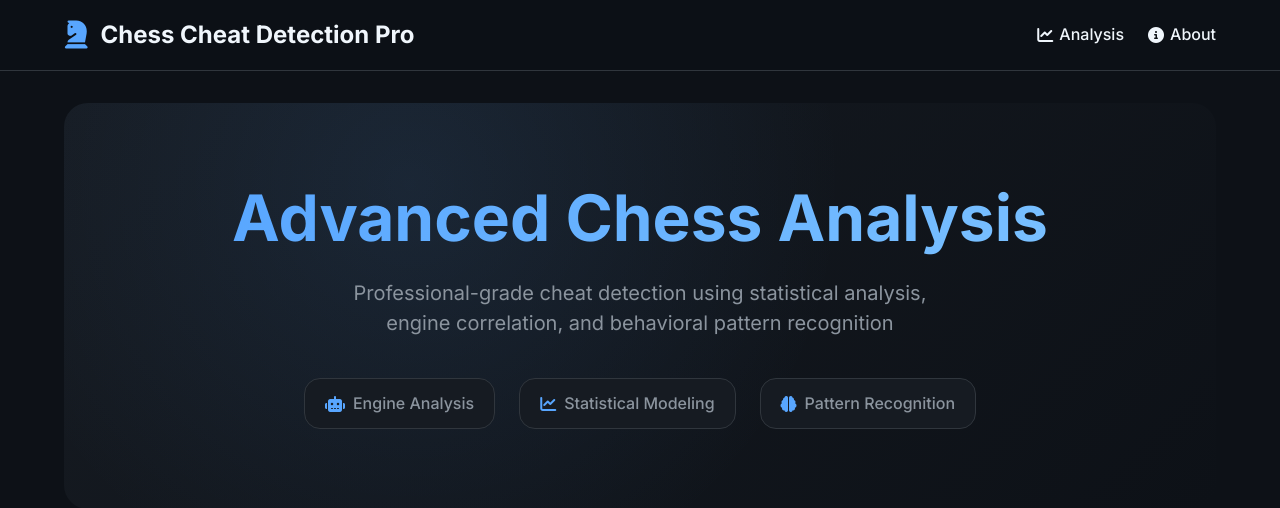
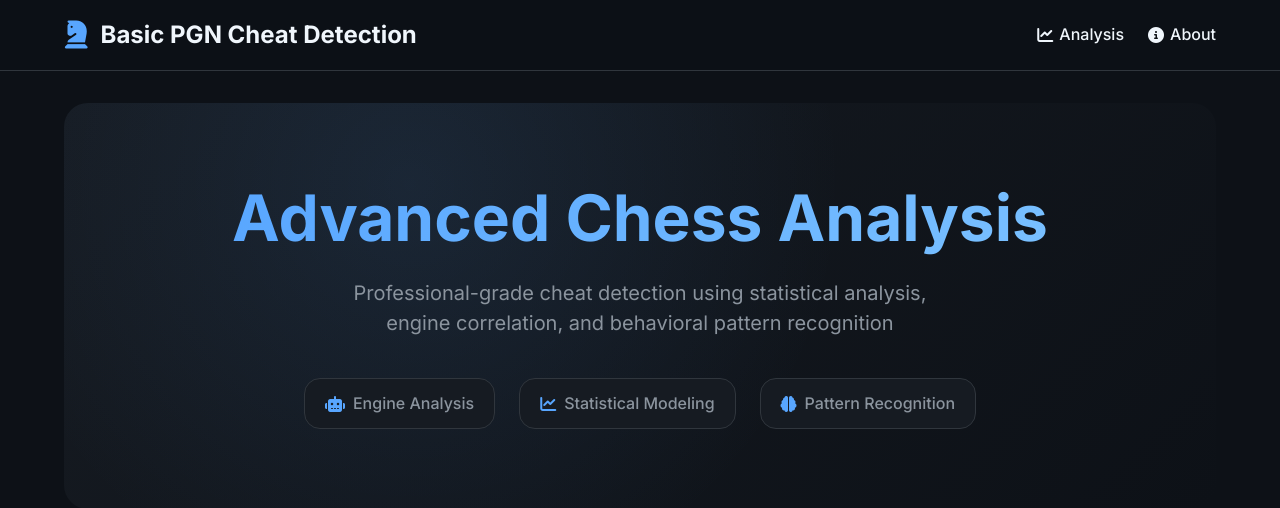
Before and after one commit to antvrobin/basic_pgn_cheat_detection, a Flask app: page / in a window 1280 px wide. Shown: the top 508 px of the page. Run offline with Flask 3, Linux system fonts and the light colour scheme.

Commit message:
renamed to basic pgn cheat detection

```diff
--- a/static/css/style.css
+++ b/static/css/style.css
@@ -1,4 +1,5 @@
 /* Chess Cheat Detection Pro - Beautiful Dark Mode First */
+/* Basic PGN Cheat Detection - Dark Mode First */
 
 :root {
     /* Dark Theme (Default) */
--- a/static/js/app.js
+++ b/static/js/app.js
@@ -1,4 +1,5 @@
 // Chess Cheat Detection Pro - Complete Application
+// Basic PGN Cheat Detection - Complete Application
 class ChessAnalysisApp {
     constructor() {
         this.currentAnalysis = null;
--- a/templates/about.html
+++ b/templates/about.html
@@ -7,7 +7,7 @@
   <div class="container text-center py-5">
     <h1 class="display-5 gradient-text mb-3"><i class="fas fa-chess-knight"></i>  Our Methodology</h1>
     <p class="lead" style="max-width: 720px; margin: 0 auto;">
-      A transparent look at every calculation behind <strong>Chess Cheat Detection Pro</strong> – from Stockfish evaluations to timing forensics. No black boxes, just science.
+      A transparent look at every calculation behind <strong>Basic PGN Cheat Detection</strong> – from Stockfish evaluations to timing forensics. No black boxes, just science.
     </p>
   </div>
 </section>
--- a/templates/base.html
+++ b/templates/base.html
@@ -30,7 +30,7 @@
         <div class="container">
             <a class="navbar-brand" href="{{ url_for('index') }}">
                 <i class="fas fa-chess-knight"></i>
-                Chess Cheat Detection Pro
+                Basic PGN Cheat Detection
             </a>
             <button class="navbar-toggler" type="button" data-bs-toggle="collapse" data-bs-target="#navbarNav"
                     aria-controls="navbarNav" aria-expanded="false" aria-label="Toggle navigation">
--- a/templates/index.html
+++ b/templates/index.html
@@ -3,7 +3,7 @@
 <head>
     <meta charset="UTF-8">
     <meta name="viewport" content="width=device-width, initial-scale=1.0">
-    <title>Chess Cheat Detection Pro</title>
+    <title>Basic PGN Cheat Detection</title>
 
     <!-- Fonts -->
     <link rel="preconnect" href="https://fonts.googleapis.com">
@@ -25,7 +25,7 @@
         <div class="container">
             <div class="navbar-brand" onclick="location.href='/'" style="cursor:pointer">
                 <i class="fas fa-chess-knight"></i>
-                <span>Chess Cheat Detection Pro</span>
+                <span>Basic PGN Cheat Detection</span>
             </div>
             <div class="navbar-actions">
                 <a class="nav-link" href="{{ url_for('index') }}">
```
Also changed, not shown: README.md.
